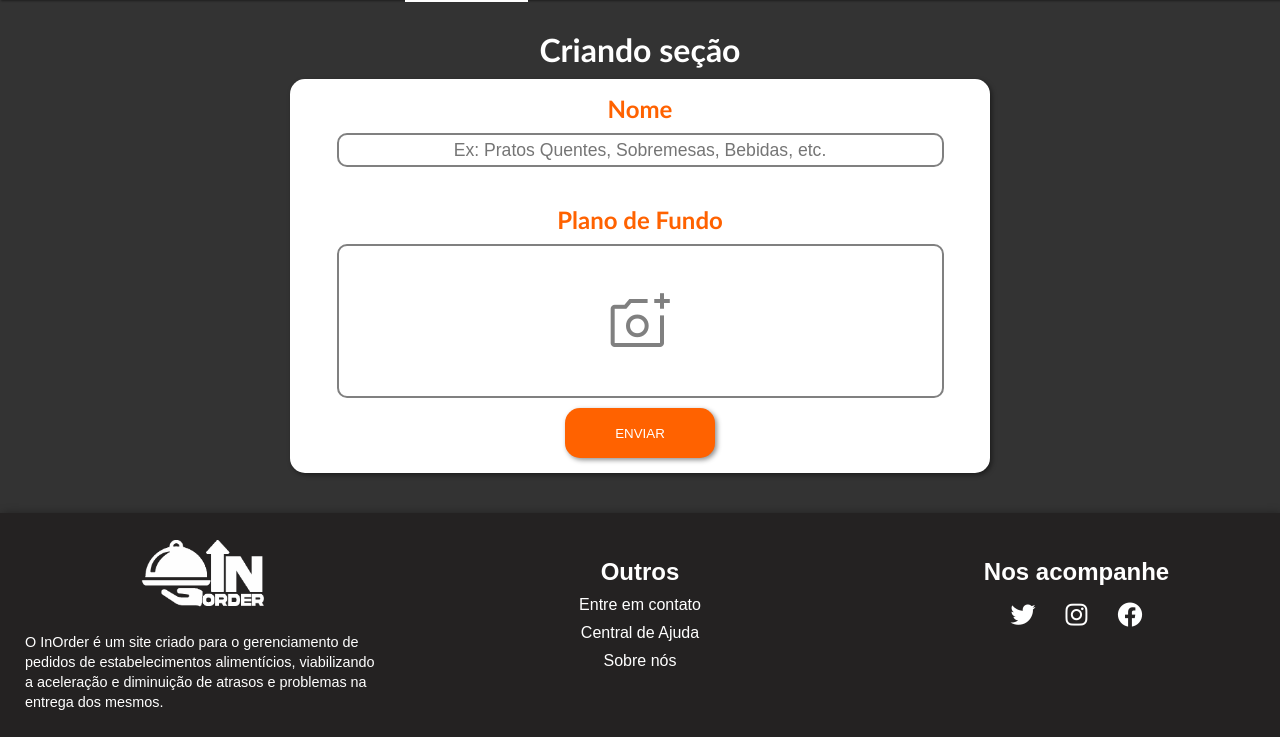
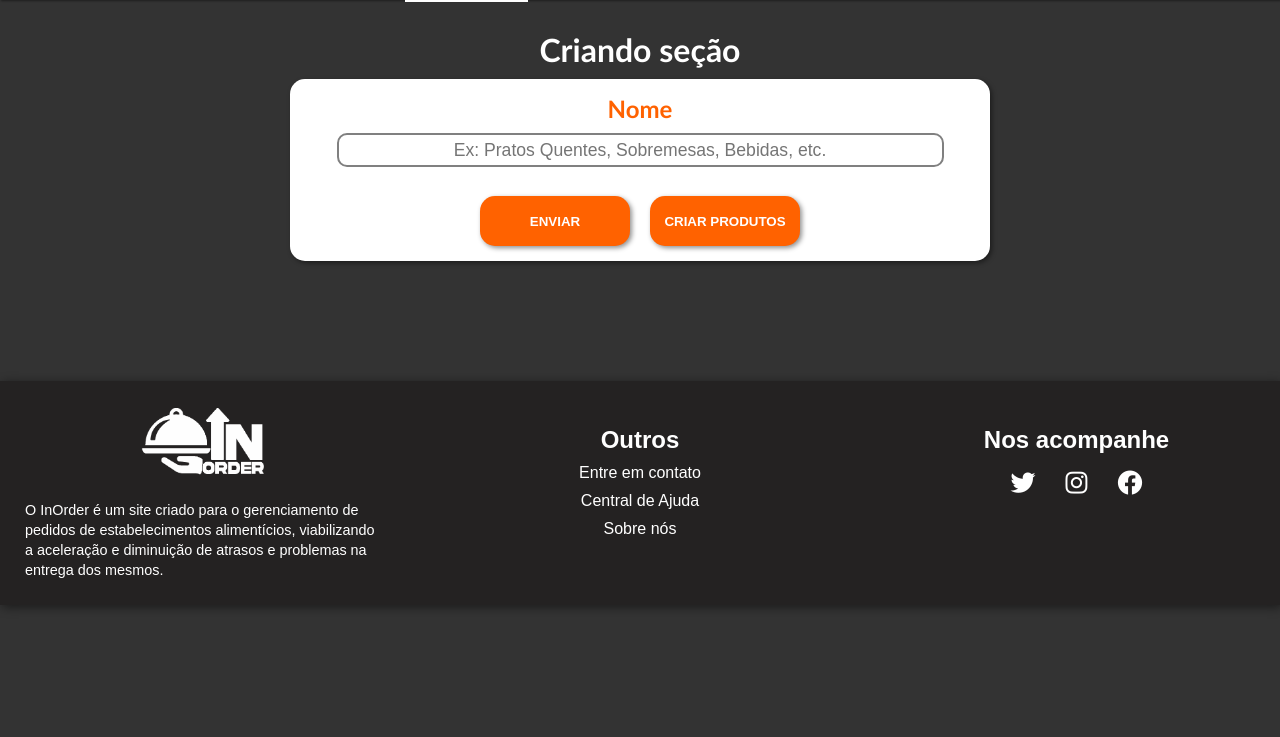
Before and after one commit to luizhenriquepereira/Projeto-InOrder, a PHP site: page /HTML/criarSecao.html in a window 1280 px wide. Shown: the part 70-807 px from the top of the page. After the commit the page ends 677 px from the top, so only its background shows below. Run offline with PHP 8.4, Linux system fonts and the light colour scheme.

Commit message:
alterações de imagem de seção

```diff
--- a/TCC - In Order v0.3/manager-view/CSS/cardapio.css
+++ b/TCC - In Order v0.3/manager-view/CSS/cardapio.css
@@ -244,16 +244,15 @@ main h2{
     margin-bottom: 15px;
 
     max-width: 700px;
-    height: 150px;
+    height: 80px;
 
     text-align: center;
-    line-height: 150px;
+    line-height: 80px;
     font-size: 1.5em;
 
-    background: gray url(../IMAGENS/pexels-quang-nguyen-vinh-2175211.jpg) fixed center center ;
-    background-size: cover;
+    background-color: #ff6200;
 
-    text-shadow: 2px 2px 2px rgba(0, 0, 0, 0.418);
+    text-shadow: 1px 1px 1px rgba(0, 0, 0, 0.329);
 
     cursor: pointer;
 
@@ -274,14 +273,6 @@ main h2{
 .sectionTabelaCardapio h1{
 
     font-size: 1em;
-
-}
-
-#pratosPrincipais{
-
-    background: rgb(85, 85, 85) url(../IMAGENS/pexels-quang-nguyen-vinh-2175211.jpg) scroll center center ;
-    background-size: cover;
-    background-blend-mode: soft-light;
 
 }
 
@@ -556,6 +547,25 @@ main h2{
 
 }
 
+.submitFlexParent{
+
+    display: flex;
+    justify-content: space-between;
+
+}
+
+#enviar{
+
+    margin-right: 10px;
+
+}
+
+#criar{
+
+    margin-left: 10px;
+
+}
+
 .sectionBox input[type = 'submit']{
 
     transition: all 0.5s;
@@ -576,17 +586,17 @@ main h2{
     background-color: #ff6200;
     color: white;
 
+    font-weight: 600;
+
 }
 
 .sectionBox input[type = 'submit']:hover{
 
-    transition: all 0.5s;
+    transition: all 0.3s;
 
     border: solid 3px #ff6200;
     background-color: white;
     color: #ff6200;
-
-    font-weight: 600;
 
 }
 
@@ -668,7 +678,7 @@ footer{
     background-color: #242222;
     color: white;
 
-    margin-top: 20px;
+    margin-top: 100px;
 
     box-shadow: 2px 2px 10px rgba(0, 0, 0, 0.493);
 
--- a/TCC - In Order v0.3/manager-view/HTML/criarSecao.html
+++ b/TCC - In Order v0.3/manager-view/HTML/criarSecao.html
@@ -68,7 +68,7 @@
 
         <section class="sectionBox">
 
-            <form action="#" method="post">
+            <form action="../PHP/recebeSecao.php" method="post" autocomplete="off">
 
                 <label for="isectionName">
 
@@ -76,24 +76,14 @@
                     <input type="text" name="sectionName" id="isectionName" placeholder="Ex: Pratos Quentes, Sobremesas, Bebidas, etc." required>
 
                 </label>
-                <br><br>
+                <br>
 
-                <p>Plano de Fundo</p>
-                <label for="isectionBackground">
+                <div class="submitFlexParent">
 
-                    <div class="addSectionBackground">
+                    <input type="submit" value="ENVIAR" id="enviar">
+                    <input type="submit" value="CRIAR PRODUTOS" id="criar">
 
-                        <input type="file" name="sectionBackground" id="isectionBackground">
-
-                        <span class="material-symbols-outlined">
-                            add_a_photo
-                        </span>
-
-                    </div>
-
-                </label>
-
-                <a href="cardapio.html"><input type="submit" value="ENVIAR"></a>
+                </div>
 
             </form>
 
--- /dev/null
+++ b/TCC - In Order v0.3/manager-view/PHP/recebeProduto.php
@@ -0,0 +1,5 @@
+<?php
+
+    header(" location: ../HTML/cardapio.html");
+
+?>
--- /dev/null
+++ b/TCC - In Order v0.3/manager-view/PHP/recebeSecao.php
@@ -0,0 +1,5 @@
+<?php
+
+    header(" location: ../HTML/cardapio.html");
+
+?>
```
Also changed, not shown: TCC - In Order v0.3/manager-view/HTML/criarProduto.html (+7 -2 lines).
